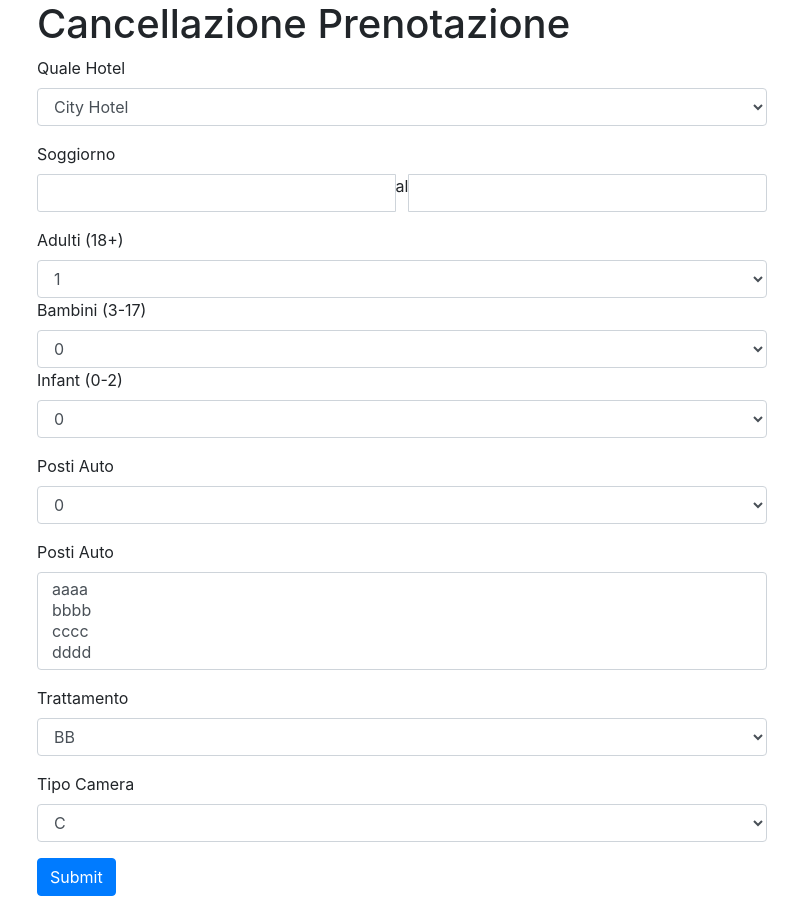
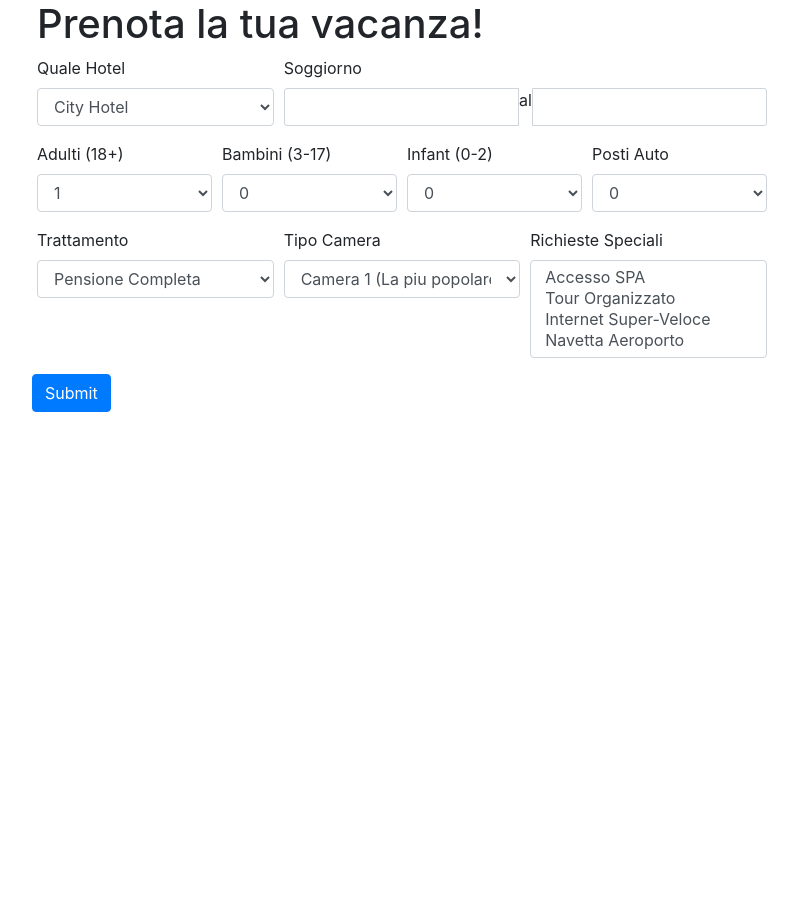
Before and after one commit to davidemaggi/ML-Hotel-Booking, a Python web app: template Web/Templates/home.html in a window 1280 px wide. Shown: the whole page, without its empty margins (238-1036 px from the left). After the commit the page ends 412 px from the top, so only its background shows below. Run offline with Jinja, Linux system fonts and the light colour scheme; the template is opened without the code that fills it, so the values that code supplies are empty.

Commit message:
Web Completato

```diff
--- a/Cancellazioni/cancellazioni.py
+++ b/Cancellazioni/cancellazioni.py
@@ -7,7 +7,7 @@ from pandas.core.common import SettingWithCopyWarning
 warnings.simplefilter(action="ignore", category=SettingWithCopyWarning)
 warnings.simplefilter(action='ignore', category=FutureWarning)
 
-# Un pò di import generici:
+# Un po di import generici:
 import pandas as pd
 import numpy as np
 
--- a/Web/Templates/home.html
+++ b/Web/Templates/home.html
@@ -21,8 +21,12 @@
 
         </div>
         <div class="col-8">
-        <h1>Cancellazione Prenotazione</h1>
           <form id="form-prenotazione">
+          <div class="form-row">
+            <div class="col-12"> <h1>Prenota la tua vacanza!</h1></div>
+          </div>
+          <div class="form-row">
+            <div class="col-4">
               <div class="form-group">
                 <label for="PrenotazioneHotel">Quale Hotel</label>
                 <select class="form-control" id="PrenotazioneHotel">
@@ -30,6 +34,8 @@
                   <option>Resort Hotel</option>
                 </select>
               </div>
+            </div>
+            <div class="col-8">
               <div class="form-group">
                 <label for="datepicker">Soggiorno</label>
               <div class="input-daterange input-group" id="datepicker">
@@ -38,6 +44,11 @@
                 <input id="DataPrenotazionePartenza" type="text" class="input-sm form-control" name="end" />
             </div>
             </div>
+            </div>
+
+          </div>
+          <div class="form-row">
+            <div class="col-3">
               <div class="form-group">
                 <label for="PrenotazioneAdulti">Adulti (18+)</label>
                 <select class="form-control" id="PrenotazioneAdulti">
@@ -47,69 +58,94 @@
                   <option value="4">4</option>
                   <option value="5">5</option>
                 </select>
+              </div>
+            </div>
+            <div class="col-3">
+              <div class="form-group">
                 <label for="PrenotazioneBambini">Bambini (3-17)</label>
             <select class="form-control" id="PrenotazioneBambini">
-                <option>0</option>
-              <option>1</option>
-              <option>2</option>
-              <option>3</option>
-              <option>4</option>
-              <option>5</option>
+                <option  value="0">0</option>
+              <option value="1">1</option>
+              <option value="2">2</option>
+              <option value="3">3</option>
+              <option value="4">4</option>
+              <option value="5">5</option>
             </select>
+              </div>
+            </div>
+            <div class="col-3">
+              <div class="form-group">
                 <label for="PrenotazioneInfant">Infant (0-2)</label>
             <select class="form-control" id="PrenotazioneInfant">
-                <option>0</option>
-              <option>1</option>
-              <option>2</option>
-              <option>3</option>
-              <option>4</option>
-              <option>5</option>
+                <option value="0">0</option>
+              <option value="1">1</option>
+              <option value="2">2</option>
+              <option value="3">3</option>
+              <option value="4">4</option>
+              <option value="5">5</option>
             </select>
               </div>
+            </div>
+              <div class="col-3">
                 <div class="form-group">
                   <label for="PrenotazionePostiAuto">Posti Auto</label>
             <select class="form-control" id="PrenotazionePostiAuto">
-              <option>0</option>
-              <option>1</option>
-              <option>2</option>
+              <option  value="0">0</option>
+              <option  value="1">1</option>
+              <option  value="2">2</option>
 
             </select>
                 </div>
+            </div>
+          </div>
+
+
+          <div class="form-row">
+            <div class="col-4"> <div class="form-group">
+              <label for="PrenotazioneTrattamento">Trattamento</label>
+              <select class="form-control" id="PrenotazioneTrattamento">
+
+                <option value="FB">Pensione Completa</option>
+                <option value="HB">Mezza Pensione</option>
+                <option  value="BB">B&B</option>
+                <option value="SC">Vitto escluso</option>
+
+              </select>
+            </div></div>
+            <div class="col-4"> <div class="form-group">
+              <label for="PrenotazioneCamera">Tipo Camera</label>
+              <select class="form-control" id="PrenotazioneCamera">
+                <option value="A">Camera 1 (La piu popolare!)</option>
+                <option value="P">Camera 2</option>
+                <option value="C">Camera 3</option>
+                <option value="D">Camera 4</option>
+                <option value="E">Camera 5</option>
+                <option value="F">Camera 6</option>
+                <option value="G">Camera 7</option>
+                <option value="H">Camera 8</option>
+                <option value="L">Camera 9</option>
+                <option value="P">Camera 10</option>
+
+              </select>
+            </div></div>
+            <div class="col-4">
               <div class="form-group">
-            <label for="PrenotazioneSpeciali">Posti Auto</label>
+                <label for="PrenotazioneSpeciali">Richieste Speciali</label>
                 <select class="form-control" id="PrenotazioneSpeciali" multiple >
-              <option>aaaa</option>
-              <option>bbbb</option>
-              <option>cccc</option>
-              <option>dddd</option>
+                  <option>Accesso SPA</option>
+                  <option>Tour Organizzato</option>
+                  <option>Internet Super-Veloce</option>
+                  <option>Navetta Aeroporto</option>
                 </select>
               </div>
-          <div class="form-group">
-            <label for="PrenotazioneTrattamento">Trattamento</label>
-            <select class="form-control" id="PrenotazioneTrattamento">
-              <option>BB</option>
-              <option>HB</option>
-              <option>SC</option>
-              <option>FB</option>
-            </select>
             </div>
-          <div class="form-group">
-            <label for="PrenotazioneCamera">Tipo Camera</label>
-            <select class="form-control" id="PrenotazioneCamera">
-              <option>C</option>
-              <option>A</option>
-              <option>D</option>
-              <option>E</option>
-              <option>G</option>
-              <option>F</option>
-              <option>H</option>
-              <option>L</option>
-              <option>P</option>
-              <option>B</option>
-            </select>
           </div>
 
+          <div class="form-row">
             <button type="submit" class="btn btn-primary">Submit</button>
+        </div>
+
+
         </form>
       </div>
       <div class="col-2">
--- a/Web/ml_cancellazioni.py
+++ b/Web/ml_cancellazioni.py
@@ -63,7 +63,7 @@ def predict(prenotazione):
 
     prenotazionedf = pd.DataFrame([data], columns=data.keys())
 
-    prenotazionedf.to_csv('c:/tmp/dataOggi.csv')
+
 
     prev= modello.predict(prenotazionedf)
     prob= modello.predict_proba(prenotazionedf)
```
Also changed, not shown: 1 other file. Lines whose indentation alone changed are shown as unchanged.
